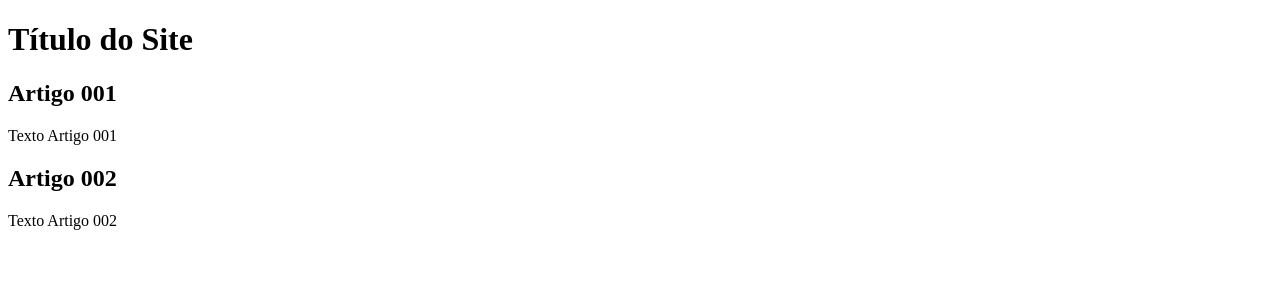
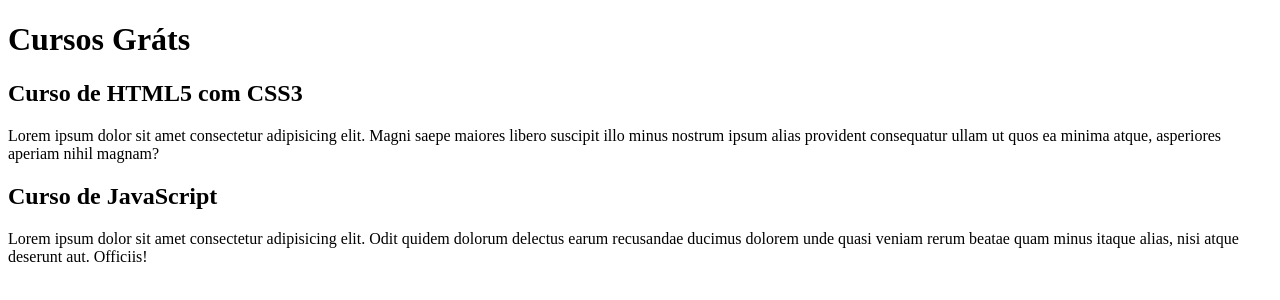
Before and after one commit to guilhermevlins/projeto-site, a plain HTML site: page index.html in a window 1280 px wide. Drawn offline with Linux system fonts and the light colour scheme.

Commit message:
Comecei a escrever o conteúdo

```diff
--- a/index.html
+++ b/index.html
@@ -9,15 +9,15 @@
 <body>
     <main>
        <header>
-           <h1>Título do Site</h1>
+           <h1>Cursos Gráts</h1>
        </header>
        <article>
-           <h2>Artigo 001</h2>
-           <p>Texto Artigo 001</p>
+           <h2>Curso de HTML5 com CSS3</h2>
+           <p>Lorem ipsum dolor sit amet consectetur adipisicing elit. Magni saepe maiores libero suscipit illo minus nostrum ipsum alias provident consequatur ullam ut quos ea minima atque, asperiores aperiam nihil magnam?</p>
        </article>
        <article>
-        <h2>Artigo 002</h2>
-        <p>Texto Artigo 002</p>
+        <h2>Curso de JavaScript</h2>
+        <p>Lorem ipsum dolor sit amet consectetur adipisicing elit. Odit quidem dolorum delectus earum recusandae ducimus dolorem unde quasi veniam rerum beatae quam minus itaque alias, nisi atque deserunt aut. Officiis!</p>
     </article>
     </main>
 </body>
```
